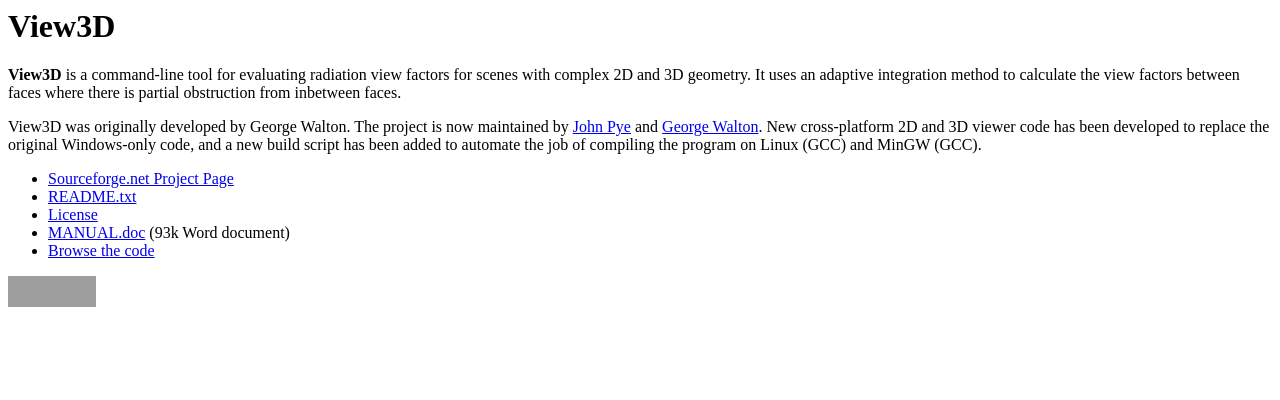
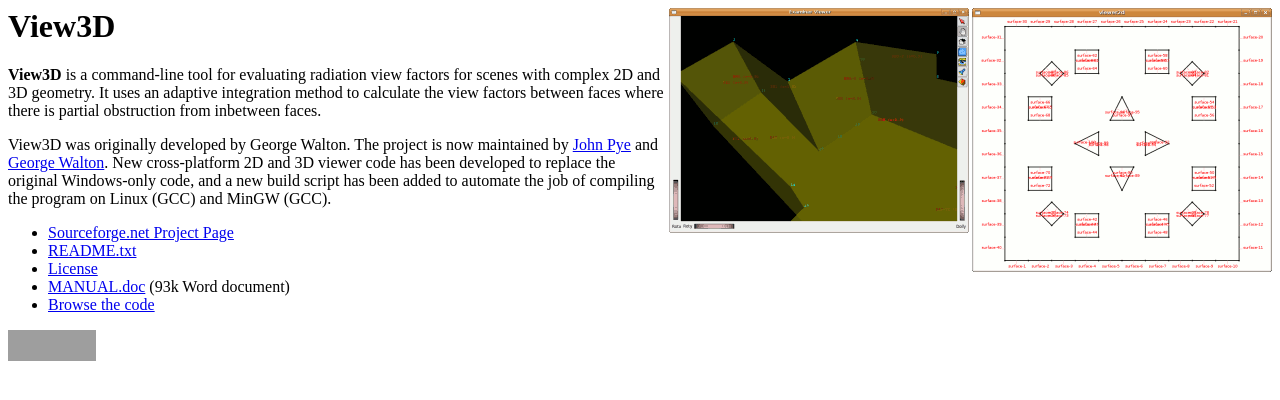
Before and after one commit to JakeOShannessy/view3d, a PHP site: page / in a window 1280 px wide. Shown: the top 400 px of the page. Run offline with PHP 8.4, Linux system fonts and the light colour scheme; grey boxes are pictures that could not be loaded.

Commit message:
Added screenshots.

```diff
--- a/htdocs/index.php
+++ b/htdocs/index.php
@@ -1,5 +1,8 @@
 <html><head><title>View3D: calculation of radiation view factors in 2D and 3D</title></head>
 <body>
+
+<a href="test5-2d-screenshot.png"><img align=right style="float:right" src="test5-2d-screenshot-thumb.png" alt="[2D screenshot]"></a>
+<a href="gunter1-screenshot.png"><img align=right src="gunter1-screenshot-thumb.png " alt="[3D screenshot]"></a>
 
 <h1>View3D</h1>
 
```
Also changed, not shown: htdocs/gunter1-screenshot-thumb.png (added), htdocs/gunter1-screenshot.png (added), htdocs/test5-2d-screenshot-thumb.png (added), htdocs/test5-2d-screenshot.png (added).
